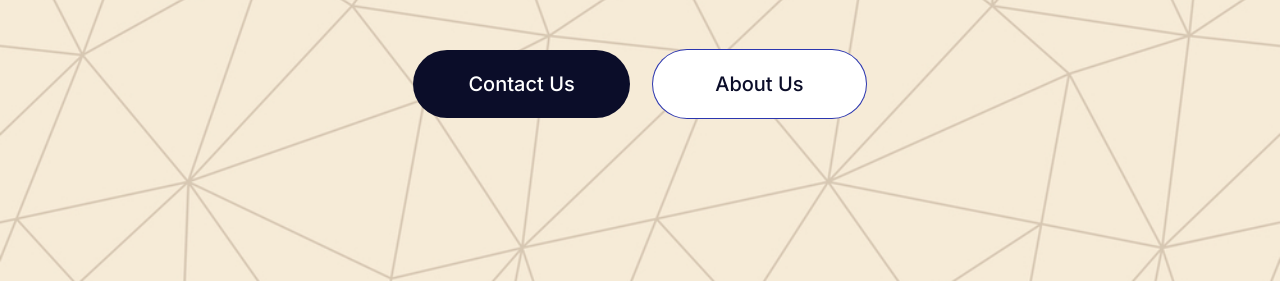
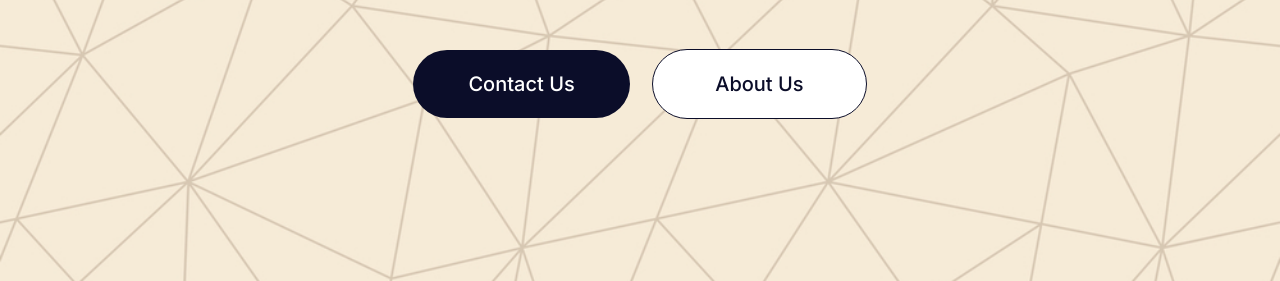
Before and after one commit to SK-21/RW-group, a plain HTML site: page index.html in a window 1280 px wide. Shown: the part 519-800 px from the top of the page. Drawn offline with nearby package versions, Linux system fonts and the light colour scheme.

Commit message:
Update main.css

```diff
--- a/assets/css/main.css
+++ b/assets/css/main.css
@@ -7,9 +7,7 @@ html {
 .service-sctn{
     background-image: url(https://html.designingmedia.com/instant-va/assets/images/services_background.jpg);
 }
-.btn_wrapper .aboutus_btn {
-    border: 1px solid #000e9fd4!important;
-}
+
 .btn_wrapper .getstarted_btn {
 background-color: #0b0d29!important;}
 .mail-sect{ text-align:center;color: var(--e-global-color-secondary);line-height: 16px;
```
